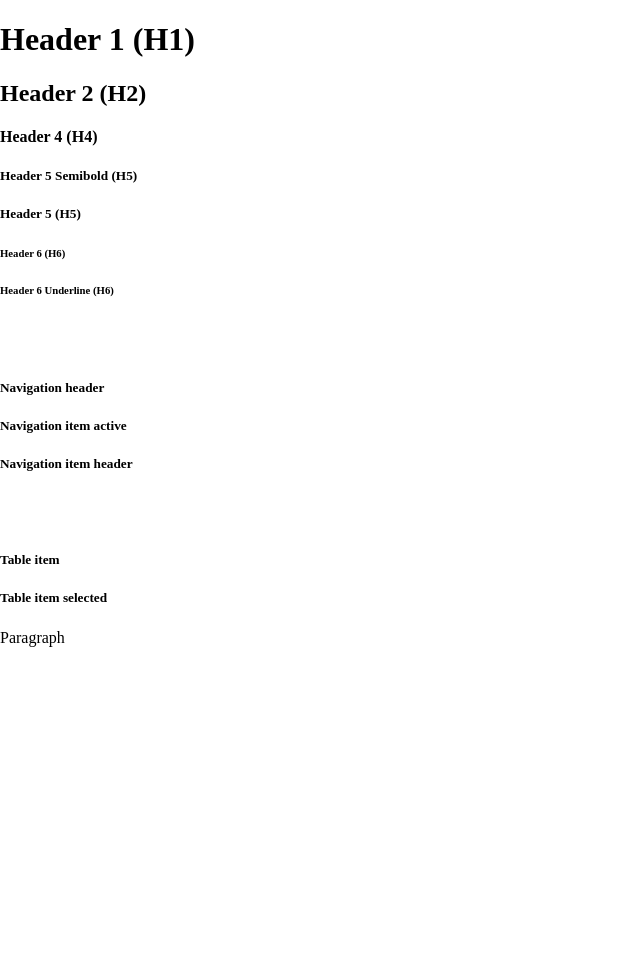
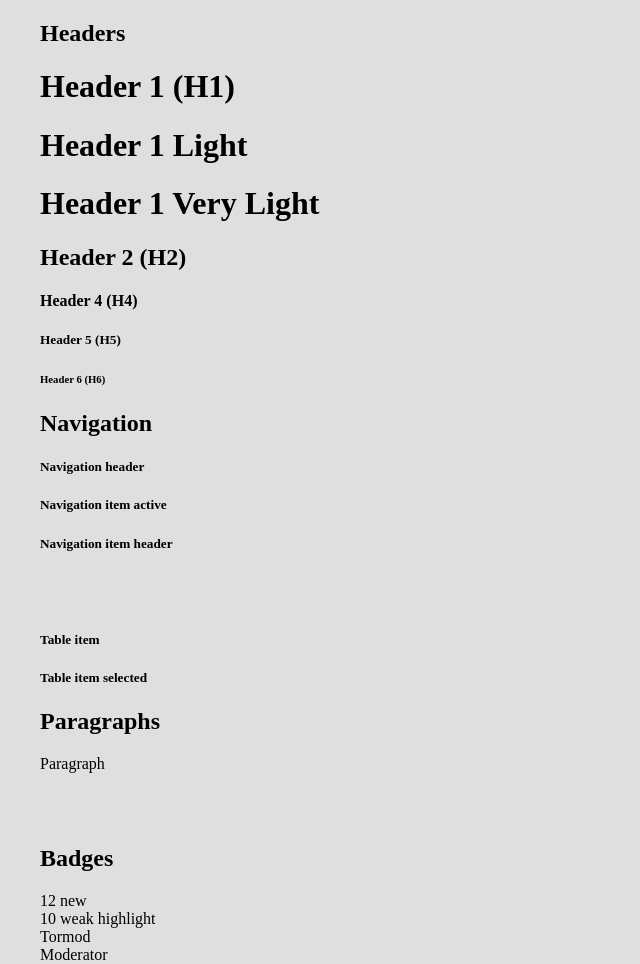
Before and after one commit to Typecraft/styling, a website: page public/index.html in a window 1280 px wide. Shown: the whole page, without its empty margins (0-640 px from the left). Before the commit the page ends 800 px from the top, so only its background shows below. Drawn offline with Linux system fonts and the light colour scheme; files that its build step writes are made by us from their sources.

Commit message:
Update public/index.html

```diff
--- a/public/index.html
+++ b/public/index.html
@@ -9,35 +9,56 @@
 
   <!-- Css -->
   <link rel="stylesheet" href="typecraft.css"/>
+  <style>
+    main{
+      width: 1200px;
+      margin: 0 auto;
+    }
+    body{
+      background:  #dfdfdf;
+    }
+  </style>
 </head>
 <body>
   <main>
   <!-- Typography -->
   <div class="box-shadow container-rounded">
+      <div class="card mt-50">
+        <h2>Headers</h2>
         <h1>Header 1 (H1)</h1>
+        <h1 class="light">Header 1 Light</h1>
+        <h1 class="very-light">Header 1 Very Light</h1>
         <h2>Header 2 (H2)</h2>
         <h4>Header 4 (H4)</h4>
-      <h5 class="semibold">Header 5 Semibold (H5)</h5>
         <h5>Header 5 (H5)</h5>
         <h6>Header 6 (H6)</h6>
-      <h6 class="underline">Header 6 Underline (H6)</h6>
-      <br><br>
-
+      </div>
+      <div class="card mt-20">
+        <h2>Navigation</h2>
         <h5 class="semibold">Navigation header</h5>
         <h5 class="navigation" id="active">Navigation item active</h5>
         <h5 class="navigation">Navigation item header</h5>
         <br><br>
         <h5 class="pointer">Table item</h5>
         <h5 class="pointer selected">Table item selected</h5>
+      </div>
 
+      <div class="card mt-20">
+        <h2>Paragraphs</h2>
         <p>Paragraph</p>
         <br><br>
+      </div>
 
-      <a class="number-badge glow-red" data-badge="10"></a>
-      <br><br>
-      <a class="number-badge glow-blue" data-badge="11"></a>
-      <br><br>
-      <a class="number-badge glow-green" data-badge="12"></a>
+      <div class="card mt-20">
+        <h2>Badges</h2>
+        <a class="badge badge-default" data-badge="10">12 new</a>
+        <br>
+        <a class="badge valex-highlight-blue bg-valex-blue">10 weak highlight</a>
+        <br>
+        <a class="badge white bg-valex-orange">Tormod</a>
+        <br>
+        <a class="badge glow-green">Moderator</a>
+      </div>
 
     </div>
   </main>
```
Lines whose indentation alone changed are shown as unchanged.
